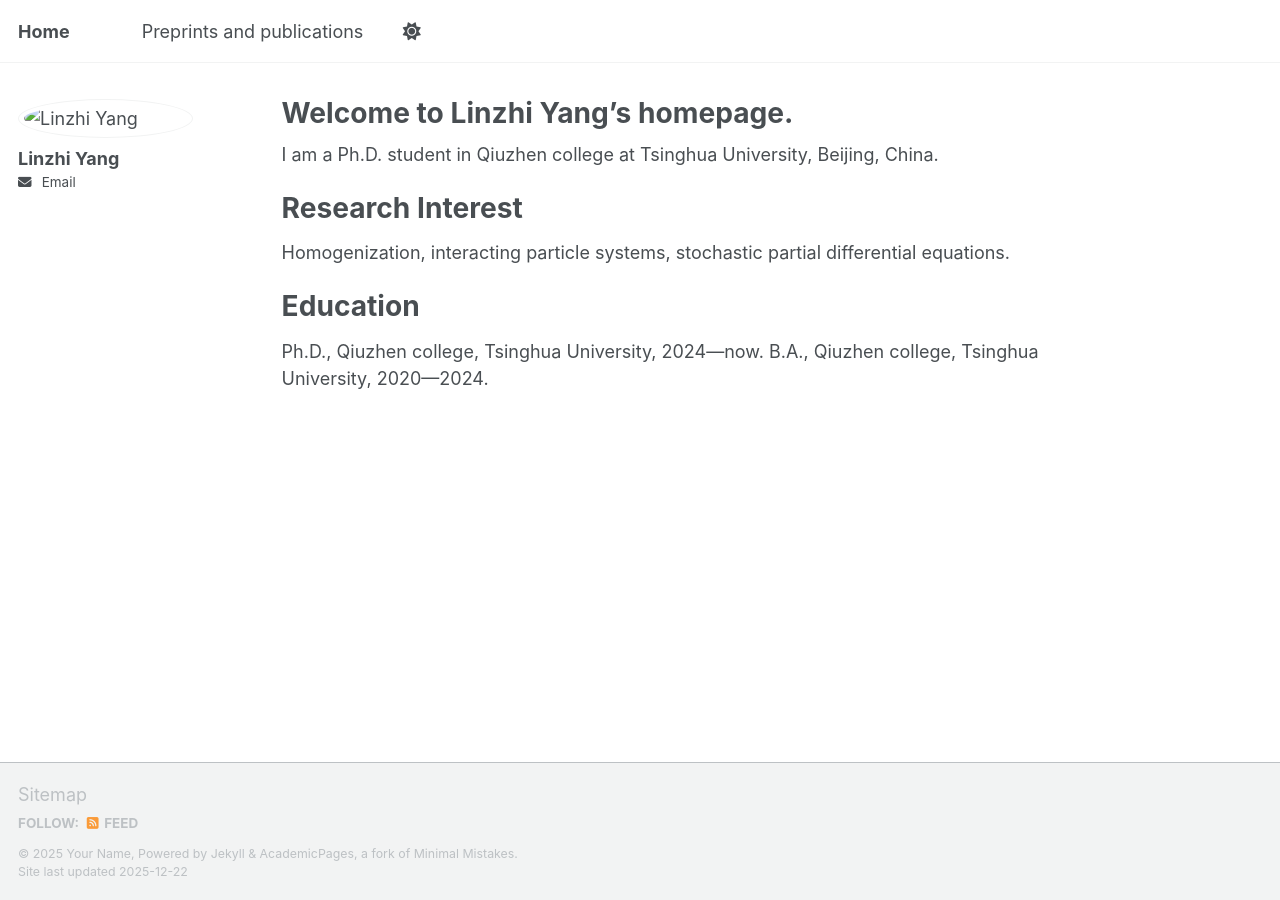
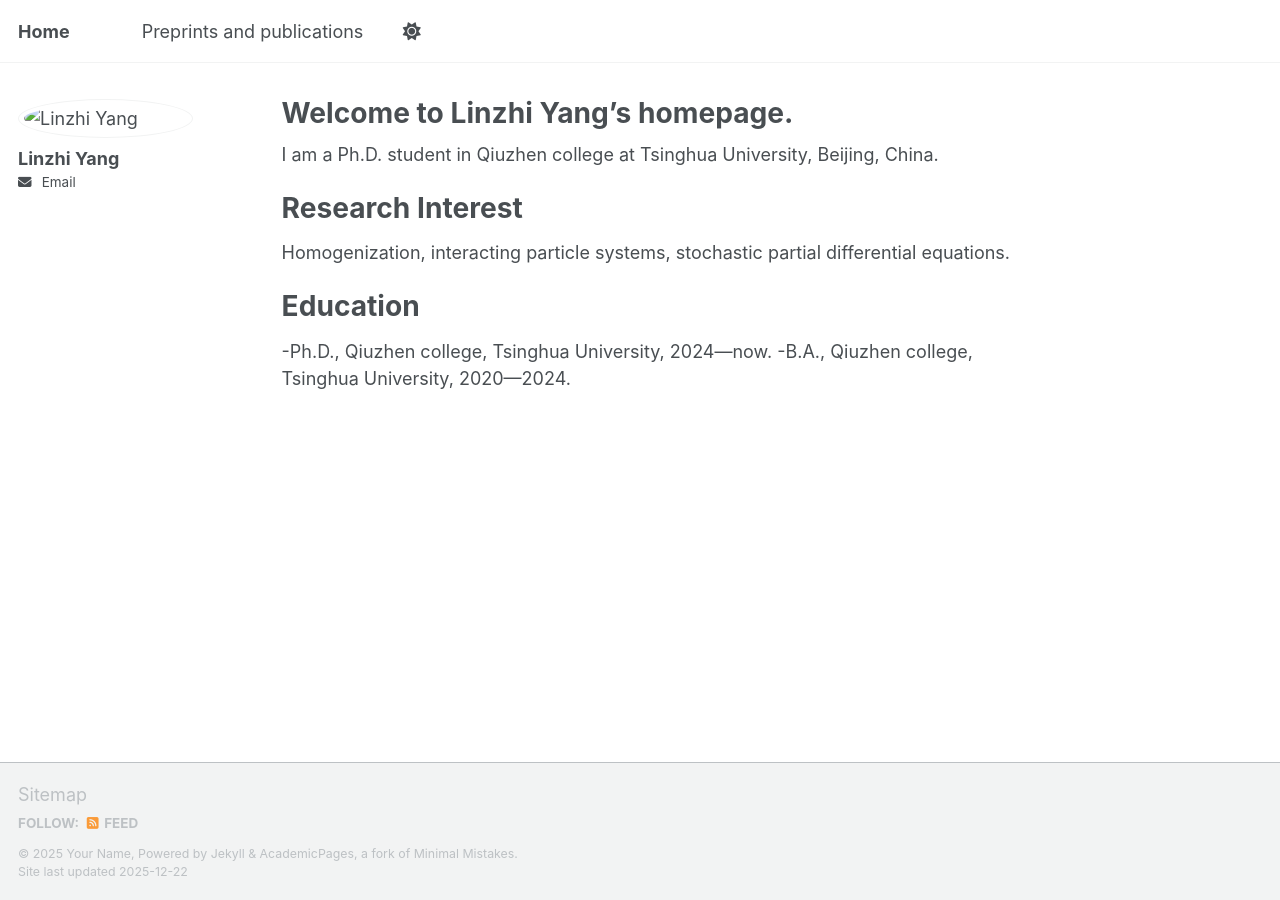
Before and after one commit to linzhi-yang/linzhi-yang.github.io, a Jekyll site: the page built from _pages/about.md, in a window 1280 px wide. Built offline with Jekyll 4.4.1, drawn with Linux system fonts in a browser that asks for light colours; a script bundle is joined from its source files by our own code; library files that are not in the unit come from our copies.

```diff
--- a/_pages/about.md
+++ b/_pages/about.md
@@ -15,5 +15,5 @@ Homogenization, interacting particle systems, stochastic partial differential eq
 
 Education
 ======
-Ph.D., Qiuzhen college, Tsinghua University, 2024—now.
-B.A., Qiuzhen college, Tsinghua University, 2020—2024.
+-Ph.D., Qiuzhen college, Tsinghua University, 2024—now.
+-B.A., Qiuzhen college, Tsinghua University, 2020—2024.
```
